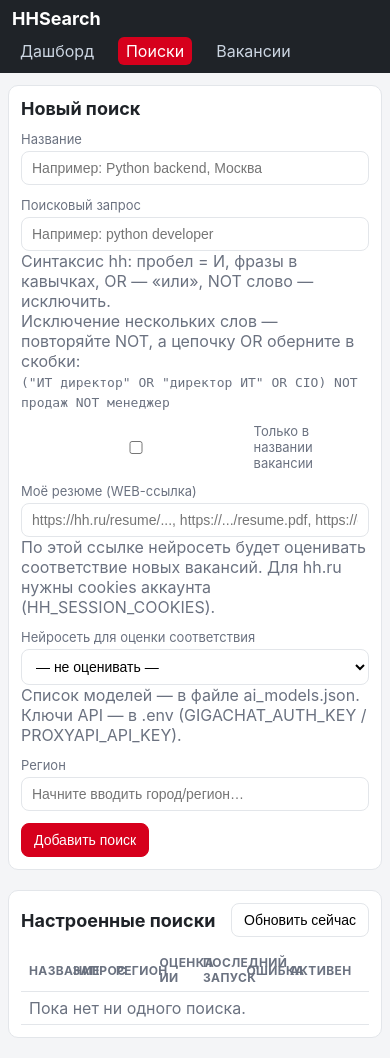
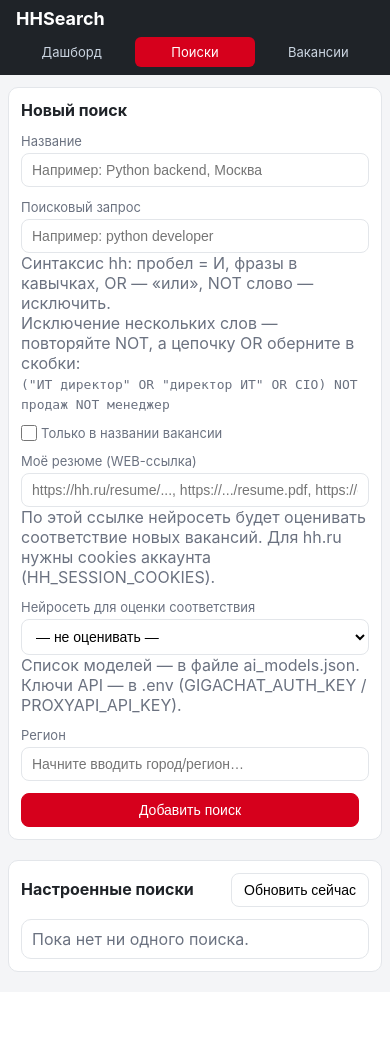
Before and after one commit to ShnaiderOleg/HH_personal_search, a FastAPI app: page /searches in a window 390 px wide. After the commit the page ends 972 px from the top, so only its background shows below. Run offline with FastAPI, Linux system fonts and the light colour scheme.

Commit message:
Improve responsive mobile layout

```diff
--- a/app/static/style.css
+++ b/app/static/style.css
@@ -10,11 +10,13 @@
 }
 
 * { box-sizing: border-box; }
+html { min-width: 0; }
 body {
   margin: 0;
   font-family: -apple-system, "Segoe UI", Roboto, "Helvetica Neue", Arial, sans-serif;
   background: var(--bg);
   color: var(--text);
+  overflow-x: hidden;
 }
 
 .topbar {
@@ -32,6 +34,7 @@ body {
 .topbar nav a.active { background: var(--accent); color: #fff; }
 
 .container { max-width: 1100px; margin: 24px auto; padding: 0 16px; }
+.container, .panel, .form, .form-row, .form label { min-width: 0; }
 
 .panel {
   background: var(--panel);
@@ -68,6 +71,7 @@ body {
 .table .cell-nowrap { white-space: nowrap; }
 .table select { max-width: 100%; min-width: 0; font-size: 12px; }
 .table-wrap { overflow-x: auto; -webkit-overflow-scrolling: touch; }
+.table-action-buttons { display: flex; gap: 6px; flex-wrap: wrap; }
 .muted { color: var(--muted); }
 .error { color: var(--danger); font-size: 12px; }
 
@@ -111,6 +115,13 @@ body {
 .form .check { flex-direction: row; align-items: center; }
 .form-buttons { display: flex; align-items: center; gap: 10px; flex-wrap: wrap; }
 .form label input, .form label select { width: 100%; min-width: 0; }
+input[type="checkbox"] {
+  width: 16px !important;
+  height: 16px;
+  min-width: 16px !important;
+  margin: 0;
+  flex: 0 0 16px;
+}
 input, select {
   padding: 8px 10px;
   border: 1px solid var(--border);
@@ -118,6 +129,7 @@ input, select {
   font-size: 14px;
   background: #fff;
   min-width: 180px;
+  max-width: 100%;
 }
 .btn {
   padding: 8px 16px;
@@ -158,16 +170,72 @@ input, select {
 .suggest li { padding: 6px 10px; cursor: pointer; font-size: 13px; }
 .suggest li:hover { background: var(--bg); }
 
+code { overflow-wrap: anywhere; word-break: break-word; }
+
 @media (max-width: 768px) {
   .topbar { flex-wrap: wrap; gap: 8px 16px; padding: 8px 12px; }
+  .topbar nav { min-width: 0; overflow-x: auto; }
   .container { margin: 12px auto; padding: 0 8px; }
   .panel { padding: 12px; border-radius: 10px; }
   .panel-head { flex-wrap: wrap; }
-  .stats { gap: 10px; }
-  .stat { min-width: 0; flex: 1 1 calc(33.33% - 8px); padding: 10px; }
+  .stats { display: grid; grid-template-columns: repeat(2, minmax(0, 1fr)); gap: 8px; }
+  .stat { min-width: 0; padding: 10px 6px; }
   .stat-num { font-size: 24px; }
+  .stat-label { font-size: 12px; line-height: 1.25; text-align: center; }
   .form.inline { flex-direction: column; align-items: stretch; }
   .form.inline label { width: 100%; }
+  .form .check { align-self: stretch; flex-direction: row; align-items: center; }
   .table th, .table td { padding: 6px 8px; }
   .btn { padding: 8px 12px; }
+
+  .responsive-table,
+  .responsive-table tbody,
+  .responsive-table tr,
+  .responsive-table td { display: block; width: 100%; }
+  .responsive-table { table-layout: auto; }
+  .responsive-table thead { display: none; }
+  .responsive-table tbody { display: grid; gap: 12px; }
+  .responsive-table tr {
+    overflow: hidden;
+    border: 1px solid var(--border);
+    border-radius: 10px;
+    background: #fff;
+  }
+  .responsive-table td {
+    display: grid;
+    grid-template-columns: minmax(92px, 34%) minmax(0, 1fr);
+    gap: 10px;
+    align-items: start;
+    padding: 9px 10px;
+    white-space: normal;
+    overflow-wrap: anywhere;
+  }
+  .responsive-table td::before {
+    content: attr(data-label);
+    color: var(--muted);
+    font-size: 11px;
+    font-weight: 700;
+    line-height: 1.4;
+    letter-spacing: .03em;
+    text-transform: uppercase;
+  }
+  .responsive-table td:last-child { border-bottom: 0; }
+  .responsive-table td.empty-state { display: block; }
+  .responsive-table td.empty-state::before { display: none; }
+  .responsive-table .cell-nowrap { white-space: normal; }
+  .responsive-table select { width: 100%; font-size: 14px; }
+  .responsive-table .fav-btn { justify-self: start; padding: 0; }
+  .table-wrap { overflow: visible; }
 }
+
+@media (max-width: 480px) {
+  .topbar { gap: 8px; }
+  .topbar .brand { width: 100%; padding-left: 4px; }
+  .topbar nav { display: grid; grid-template-columns: repeat(3, minmax(0, 1fr)); width: 100%; gap: 4px; }
+  .topbar nav a { padding: 7px 4px; text-align: center; font-size: 13px; }
+  .panel h2 { font-size: 16px; line-height: 1.3; }
+  .form-buttons { align-items: stretch; }
+  .form-buttons .btn { flex: 1 1 auto; }
+  .chart { height: 120px; gap: 2px; }
+  .responsive-table td { grid-template-columns: minmax(84px, 32%) minmax(0, 1fr); }
+}
--- a/app/templates/searches.html
+++ b/app/templates/searches.html
@@ -61,23 +61,24 @@
   </div>
   <span id="poll-msg" class="muted"></span>
   <div class="table-wrap">
-  <table class="table">
+  <table class="table responsive-table searches-table">
     <thead>
       <tr><th>Название</th><th>Запрос</th><th>Регион</th><th>Оценка ИИ</th><th>Последний запуск</th><th>Ошибка</th><th>Активен</th><th></th></tr>
     </thead>
     <tbody>
       {% for s in searches %}
       <tr>
-        <td>{{ s.title }}</td>
-        <td><code>{{ s.query }}</code>{% if s.title_only %}<span class="muted"> · только название</span>{% endif %}</td>
-        <td>{{ s.area_name or '—' }}</td>
-        <td class="muted">{{ ai_model_labels.get(s.ai_model, '—') if s.ai_model else '—' }}</td>
-        <td class="muted">{{ fmt_dt(s.last_run_at) }}</td>
-        <td class="error">{{ s.last_error or '' }}</td>
-        <td>
+        <td data-label="Название">{{ s.title }}</td>
+        <td data-label="Запрос"><code>{{ s.query }}</code>{% if s.title_only %}<span class="muted"> · только название</span>{% endif %}</td>
+        <td data-label="Регион">{{ s.area_name or '—' }}</td>
+        <td class="muted" data-label="Оценка ИИ">{{ ai_model_labels.get(s.ai_model, '—') if s.ai_model else '—' }}</td>
+        <td class="muted" data-label="Последний запуск">{{ fmt_dt(s.last_run_at) }}</td>
+        <td class="error" data-label="Ошибка">{{ s.last_error or '' }}</td>
+        <td data-label="Активен">
           <input type="checkbox" class="search-toggle" data-id="{{ s.id }}" {{ 'checked' if s.active }}>
         </td>
-        <td>
+        <td data-label="Действия">
+          <div class="table-action-buttons">
             <button class="btn search-edit" data-id="{{ s.id }}"
                data-title="{{ s.title }}" data-query="{{ s.query }}"
                data-area-id="{{ s.area_id or '' }}" data-area-name="{{ s.area_name or '' }}"
@@ -85,10 +86,11 @@
                data-resume-url="{{ s.resume_url or '' }}"
                data-ai-model="{{ s.ai_model or '' }}">Изменить</button>
             <button class="btn danger search-delete" data-id="{{ s.id }}">Удалить</button>
+          </div>
         </td>
       </tr>
       {% else %}
-      <tr><td colspan="8" class="muted">Пока нет ни одного поиска.</td></tr>
+      <tr><td colspan="8" class="muted empty-state">Пока нет ни одного поиска.</td></tr>
       {% endfor %}
     </tbody>
   </table>
```
Also changed, not shown: app/templates/dashboard.html (+9 -9 lines), app/templates/vacancies.html (+11 -11 lines). Lines whose indentation alone changed are shown as unchanged.
